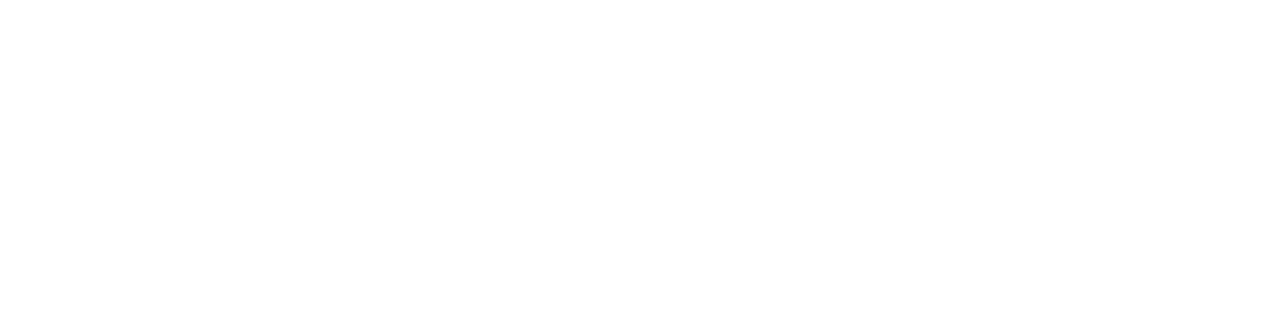
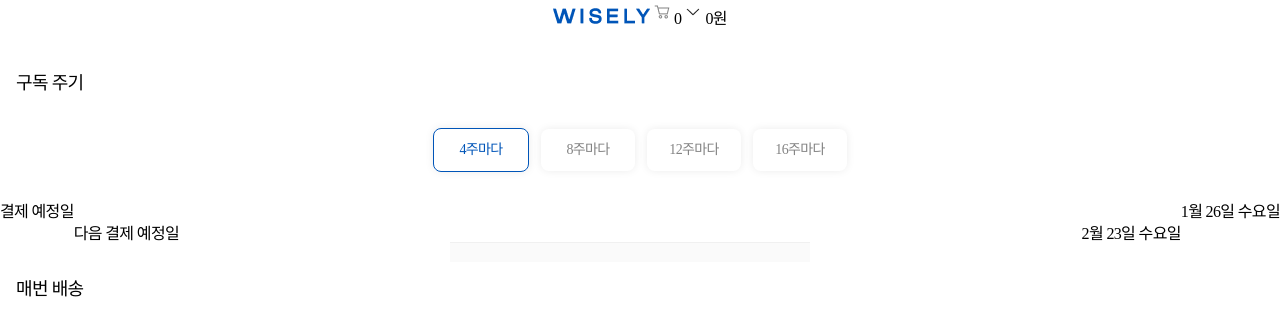
Before and after one commit to sujin3473/responsive_basket, a React (Create React App) app: page /order in a window 1280 px wide. Before the commit this address had no page. Shown: the top 336 px of the page. Built offline with nearby package versions, Linux system fonts and the light colour scheme; a web font is replaced by a local one.

Commit message:
주기 선택 페이지 초기 작업

```diff
--- a/src/App.tsx
+++ b/src/App.tsx
@@ -3,7 +3,7 @@
 import './App.css';
 
 import Cart from './containers/cart';
-import Subscription from './containers/subscription';
+import Order from './containers/order';
 
 function App(): React.ReactElement {
   return (
@@ -11,7 +11,7 @@
       <BrowserRouter>
         <Routes>
           <Route path="/" element={<Cart />} />
-          <Route path="/subscription" element={Subscription} />
+          <Route path="/order" element={<Order />} />
         </Routes>
       </BrowserRouter>
     </div>
--- a/src/components/header2.tsx
+++ b/src/components/header2.tsx
@@ -1,9 +1,19 @@
 import React from 'react';
 
-function Header2(): React.ReactElement {
+interface Props {
+  quantity: number;
+  totalPrice: number;
+}
+
+function Header2(props: Props): React.ReactElement {
+  const { quantity, totalPrice } = props;
   return (
     <header className="header">
       <img src="img/WISLEY_LOGO.png" className="logo" />
+      <img src="img/Cart.png" className="ico_cart" />
+      {quantity}
+      <img src="img/Arrow_up.png" />
+      {totalPrice.toLocaleString()}원
     </header>
   );
 }
--- a/src/containers/cart/index.tsx
+++ b/src/containers/cart/index.tsx
@@ -1,9 +1,10 @@
 import React, { useState, useEffect } from 'react';
+import { useNavigate } from 'react-router-dom';
 import 'styles/cart.css';
 
 import { useSelector, useDispatch } from 'react-redux';
 import { RootState } from 'modules';
-import { openOptionPopup, setCartList } from 'modules/cart';
+import { openOptionPopup, setCartList, setFinalPrice } from 'modules/cart';
 import { shopItemVO } from './types';
 
 import Header from 'components/header';
@@ -24,6 +25,7 @@
   });
 
   const dispatch = useDispatch();
+  const navigate = useNavigate();
 
   const getData = () => {
     fetch('mock/items.json', {
@@ -71,27 +73,29 @@
     setSelectedList(newList);
   };
 
+  const onClickOrder = () => {
+    dispatch(setCartList(selectedList));
+    dispatch(setFinalPrice(totalPrice));
+    navigate('/order');
+  };
+
   useEffect(() => {
     getData();
   }, []);
 
-  useEffect(() => {
-    return () => {
-      dispatch(setCartList(selectedList));
-    };
-  }, []);
-
+  // 무료배송 설정
   useEffect(() => {
     if (selectedList.find(item => item.freeShipping) || totalPrice > 15000)
       setShipping(0);
     else setShipping(2500);
   }, [selectedList, totalPrice]);
 
+  // 최종 결제금액 설정
   useEffect(() => {
     setTotalPrice(
       selectedList.reduce((acc, cur) => {
         return acc + cur.price * cur.amount;
-      }, 0),
+      }, 0) + shipping,
     );
   }, [selectedList]);
 
@@ -122,7 +126,9 @@
               최종결제금액<span>{totalPrice.toLocaleString()}원</span>
             </p>
           </div>
-          <div className="order_btn">주문하기</div>
+          <div className="order_btn" onClick={onClickOrder}>
+            주문하기
+          </div>
           <div className="delivery_phrase">
             <p>1.5만원 이상 무료 배송</p>
             <p>평일 16시 이전 주문 시 당일 출고</p>
--- /dev/null
+++ b/src/containers/order/index.tsx
@@ -0,0 +1,94 @@
+import React, { useState, useEffect, useMemo } from 'react';
+import 'styles/order.css';
+
+import Header2 from 'components/header2';
+import { useSelector } from 'react-redux';
+import { RootState } from 'modules';
+
+function Order(): React.ReactElement {
+  const { cartList, totalPrice } = useSelector((state: RootState) => {
+    return {
+      cartList: state.cart.cartList,
+      totalPrice: state.cart.totalPrice,
+    };
+  });
+
+  const [cycle, setCycle] = useState(4);
+  const [itemList, setItemList] = useState(cartList);
+
+  const week = ['일', '월', '화', '수', '목', '금', '토'];
+  const now = useMemo(() => new Date(), []);
+  const nextTime = useMemo(() => new Date(), []);
+  nextTime.setDate(nextTime.getDate() + 7 * cycle);
+
+  const handleToggle = (a: number) => {
+    setCycle(a);
+  };
+
+  const formatDay = (d: Date) => {
+    const date =
+      d.getMonth() +
+      1 +
+      '월 ' +
+      d.getDate() +
+      '일 ' +
+      week[d.getDay()] +
+      '요일';
+    return date;
+  };
+
+  return (
+    <>
+      <Header2 quantity={cartList.length} totalPrice={totalPrice} />
+      <div>
+        <p className="cycle_txt">구독 주기</p>
+        <div className="btn_wrap">
+          <ul>
+            <li
+              className={'cycle_btn' + (cycle === 4 && ' active')}
+              onClick={() => handleToggle(4)}
+            >
+              4주마다
+            </li>
+            <li
+              className={'cycle_btn' + (cycle === 8 && ' active')}
+              onClick={() => handleToggle(8)}
+            >
+              8주마다
+            </li>
+            <li
+              className={'cycle_btn' + (cycle === 12 && ' active')}
+              onClick={() => handleToggle(12)}
+            >
+              12주마다
+            </li>
+            <li
+              className={'cycle_btn' + (cycle === 16 && 'active')}
+              onClick={() => handleToggle(16)}
+            >
+              16주마다
+            </li>
+          </ul>
+        </div>
+        <div>
+          <div className="date_txt">
+            <span className="left">결제 예정일</span>
+            <span className="right">{formatDay(now)}</span>
+          </div>
+          <div className="date_txt">
+            <span className="left">다음 결제 예정일</span>
+            <span className="right">{formatDay(nextTime)}</span>
+          </div>
+        </div>
+        <img src="img/rectangle_bar.png" />
+        <div>
+          <p className="cycle_txt">
+            매번 <span style={{ fontWeight: '300' }}>배송</span>
+          </p>
+        </div>
+      </div>
+    </>
+  );
+}
+
+export default Order;
--- a/src/containers/subscription/index.tsx
+++ /dev/null
@@ -1,13 +0,0 @@
-import React from 'react';
-
-import Header2 from 'components/header2';
-
-function Subscription(): React.ReactElement {
-  return (
-    <>
-      <Header2 />
-    </>
-  );
-}
-
-export default Subscription;
--- a/src/index.css
+++ b/src/index.css
@@ -1,6 +1,7 @@
 body {
   margin: 0;
   letter-spacing: -0.04em;
+  font-weight: 400;
   -webkit-font-smoothing: antialiased;
   -moz-osx-font-smoothing: grayscale;
 }
--- a/src/modules/cart.ts
+++ b/src/modules/cart.ts
@@ -3,6 +3,7 @@
 const OPEN_OPTION_POPUP = 'cart/OPEN_OPTION_POPUP' as const;
 const CLOSE_OPTION_POPUP = 'cart/CLOSE_OPTION_POPUP' as const;
 const SET_CART_LIST = 'cart/SET_CART_LIST' as const;
+const SET_FINAL_PRICE = 'cart/SET_FINAL_PRICE' as const;
 
 export const openOptionPopup = () => ({
   type: OPEN_OPTION_POPUP,
@@ -17,19 +18,27 @@
   payload: arr,
 });
 
+export const setFinalPrice = (price: number) => ({
+  type: SET_FINAL_PRICE,
+  payload: price,
+});
+
 type CartAction =
   | ReturnType<typeof openOptionPopup>
   | ReturnType<typeof closeOptionPopup>
-  | ReturnType<typeof setCartList>;
+  | ReturnType<typeof setCartList>
+  | ReturnType<typeof setFinalPrice>;
 
 type CartState = {
   isOpenOptionPopup: boolean;
   cartList: shopItemVO[];
+  totalPrice: number;
 };
 
 const initialState: CartState = {
   isOpenOptionPopup: false,
   cartList: [],
+  totalPrice: 0,
 };
 
 function cart(state: CartState = initialState, action: CartAction): CartState {
@@ -40,6 +49,8 @@
       return { ...state, isOpenOptionPopup: false };
     case SET_CART_LIST:
       return { ...state, cartList: action.payload };
+    case SET_FINAL_PRICE:
+      return { ...state, totalPrice: action.payload };
     default:
       return state;
   }
--- a/src/styles/cart.css
+++ b/src/styles/cart.css
@@ -23,7 +23,6 @@
   display: flex;
   height: 116px;
   margin: 0px 16px 13px;
-  font-weight: 400;
   border-radius: 8px;
   background-color: gray;
 }
@@ -75,7 +74,6 @@
   color: white;
   font-size: 16px;
   text-align: center;
-  font-weight: 400;
   position: absolute;
   top: 85%;
   left: 5%;
@@ -83,10 +81,6 @@
 
 .option_btn > button {
   margin: 48px auto;
-}
-
-.option_popup > button > span {
-  font-weight: 400;
 }
 
 .option_circle_wrap {
@@ -116,7 +110,6 @@
   display: flex;
   height: 82px;
   margin: 0px 16px 13px;
-  font-weight: 400;
 }
 
 .cart_img {
@@ -137,7 +130,6 @@
 }
 
 .phrase {
-  font-weight: 400;
   font-size: 18px;
   line-height: 26px;
   height: 26px;
--- a/src/styles/header.css
+++ b/src/styles/header.css
@@ -5,7 +5,6 @@
 
 .header > span {
   height: 24px;
-  font-weight: 400;
   text-align: center;
   line-height: 60px;
 }
--- /dev/null
+++ b/src/styles/order.css
@@ -0,0 +1,44 @@
+.cycle_txt {
+  margin: 8px 16px;
+  text-align: left;
+  font-size: 18px;
+}
+
+.btn_wrap {
+  overflow: auto;
+  white-space: nowrap;
+}
+
+.btn_wrap > ul {
+  font-size: 14px;
+  line-height: 42px;
+  color: #838383;
+}
+
+.btn_wrap > ul > li {
+  display: inline-block;
+  width: 94px;
+  height: 42px;
+  margin: 12px 6px;
+  border-radius: 8px;
+  box-shadow: 0px 0px 8px rgba(0, 0, 0, 0.08);
+}
+
+.active {
+  color: #0055B8;
+  border-color: #0055B8;
+  border: 1px solid #0055B8;
+}
+
+.date_txt {
+  display: block;
+  height: 22px;
+}
+
+.left {
+  float: left;
+}
+
+.right {
+  float: right;
+}
```
Also changed, not shown: src/containers/cart/cart.tsx (deleted, +0 -158 lines), public/img/Arrow_up.png (added), public/img/rectangle_bar.png (added).
